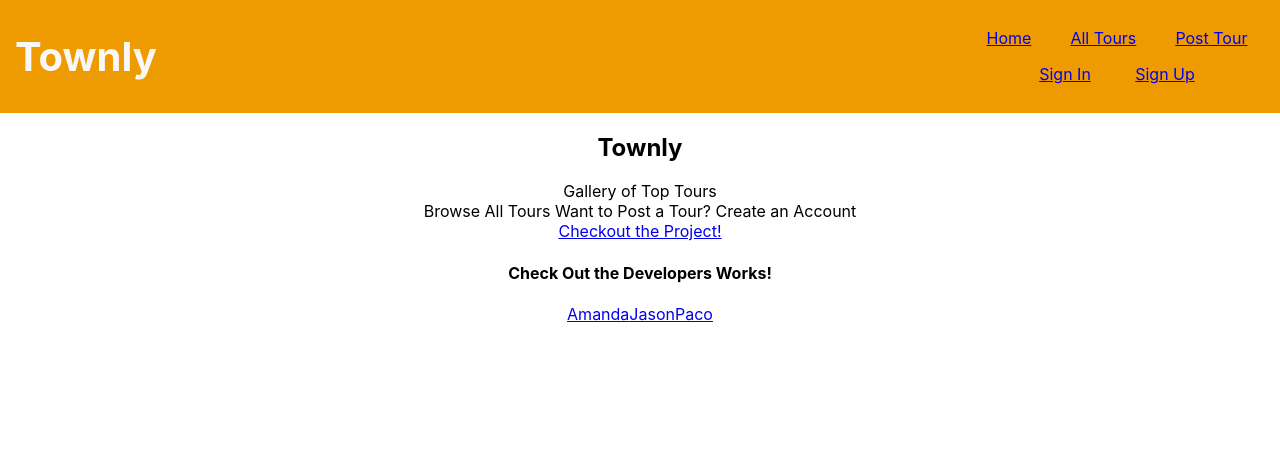
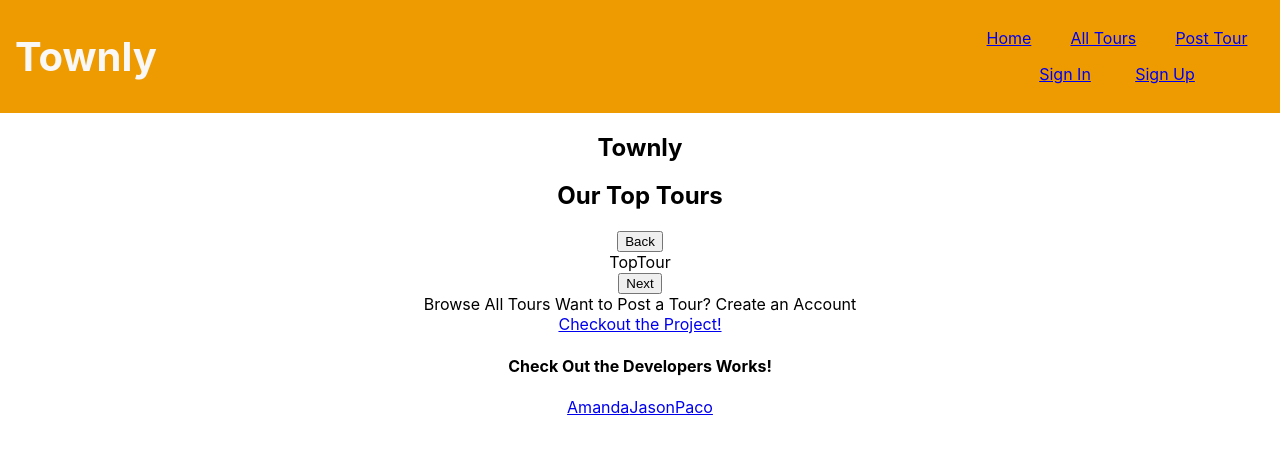
Before and after one commit to Jason-Berkower/townly, a React (Create React App) app in the folder client/: page / in a window 1280 px wide. Shown: the top 454 px of the page. Built offline with nearby package versions, Linux system fonts and the light colour scheme.

Commit message:
more homepage code

```diff
--- a/client/src/components/GalleryContainer.jsx
+++ b/client/src/components/GalleryContainer.jsx
@@ -1,8 +1,18 @@
+import TopTour from "./TopTour"
+export default function GalleryContainer() {
+  //map through all tours
+  //if tour.popularity =< 8 then <tour pass props>
 
-export default function GalleryContainer() {
   return (
     <div>
-      Gallery of Top Tours
+      <h2>Our Top Tours</h2>
+      <div id="gallery">
+        <button>Back</button>
+        <div id="tourcontainer">
+          <TopTour/>
+        </div>
+        <button>Next</button>
+      </div>
     </div>
   )
 }
--- /dev/null
+++ b/client/src/components/TopTour.jsx
@@ -0,0 +1,13 @@
+
+
+export default function Tour(props) {
+//props passed down of top tours info
+  //print top tour - name image location
+  //have show details button that takes you to that tours details page that paco is setting up
+
+  return (
+    <div>
+      TopTour
+    </div>
+  )
+}
--- a/client/src/screens/TourList.jsx
+++ b/client/src/screens/TourList.jsx
@@ -24,13 +24,12 @@ export default function ProductList(props) {
       {tours.map((tour) => {
         return (
           <div>
-            <h5>{tour.name}</h5> <img src={tour.imgURL} alt="" />
-            <div>
-              <h5>{tour.name}</h5> <img src={tour.imgURL} alt="" />
+            <h5>{tour.name}</h5>
+            <img src={tour.imgURL} alt="" />
               <div>
                 <Link to={`/tour/${tour._id}`}>Show Details</Link>
               </div>
-            </div>
+
           </div>
         );
       })}
```
